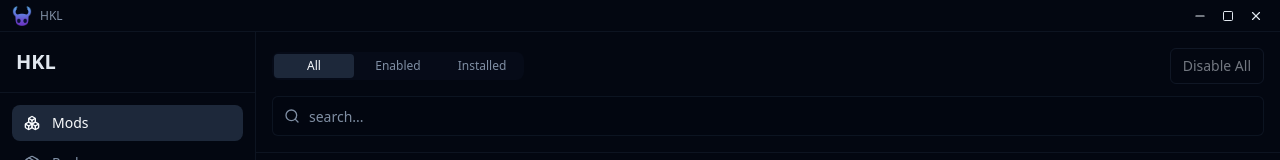
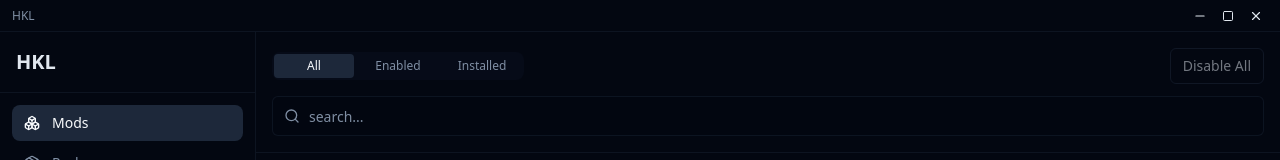
Before and after one commit to xavierhampton/HKL, a React (Vite) app: page / in a window 1280 px wide. Shown: the top 160 px of the page. Built offline with nearby package versions, Linux system fonts and the light colour scheme; the HTML template or start-up script is replaced by a standard one.

Commit message:
Remove logo from title bar

```diff
--- a/electron/main.ts
+++ b/electron/main.ts
@@ -441,8 +441,8 @@ ipcMain.handle('launch-game', () => {
     }
 
     // Launch without waiting
-    const { spawn } = require('child_process')
-    spawn(exePath, [], { detached: true, stdio: 'ignore', cwd: gameDirectory }).unref()
+    // const { spawn } = require('child_process')
+    // spawn(exePath, [], { detached: true, stdio: 'ignore', cwd: gameDirectory }).unref()
 
     return { success: true, message: 'Game launched successfully' }
   } catch (error) {
--- a/src/components/TitleBar.tsx
+++ b/src/components/TitleBar.tsx
@@ -18,7 +18,6 @@ export function TitleBar() {
   return (
     <div className="h-8 bg-background border-b border-border/40 flex items-center justify-between px-3 select-none" style={{ WebkitAppRegion: 'drag' } as any}>
       <div className="flex items-center gap-2">
-        <img src="/icon.png" alt="HKL" className="h-5 w-5" />
         <span className="text-xs font-medium text-muted-foreground">HKL</span>
       </div>
       <div className="flex items-center gap-1" style={{ WebkitAppRegion: 'no-drag' } as any}>
```
